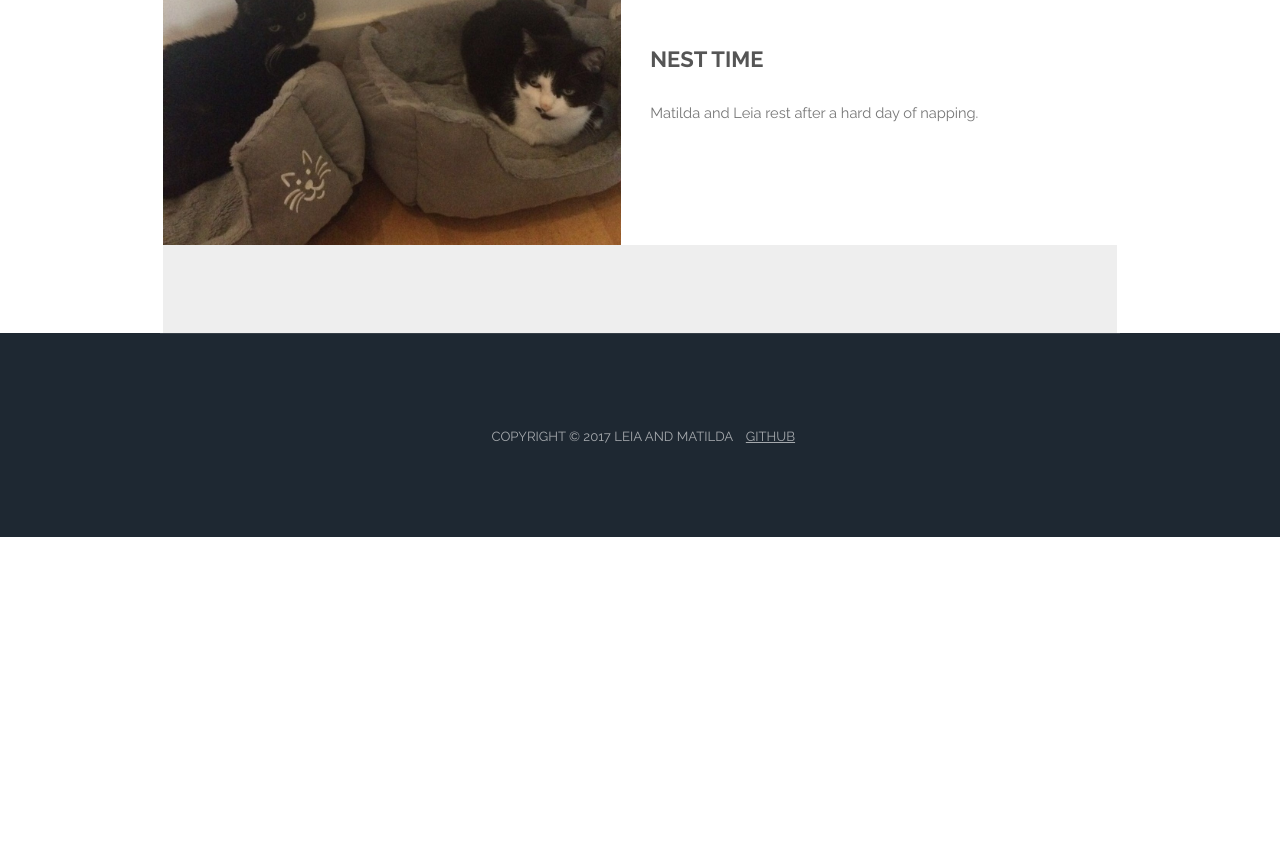
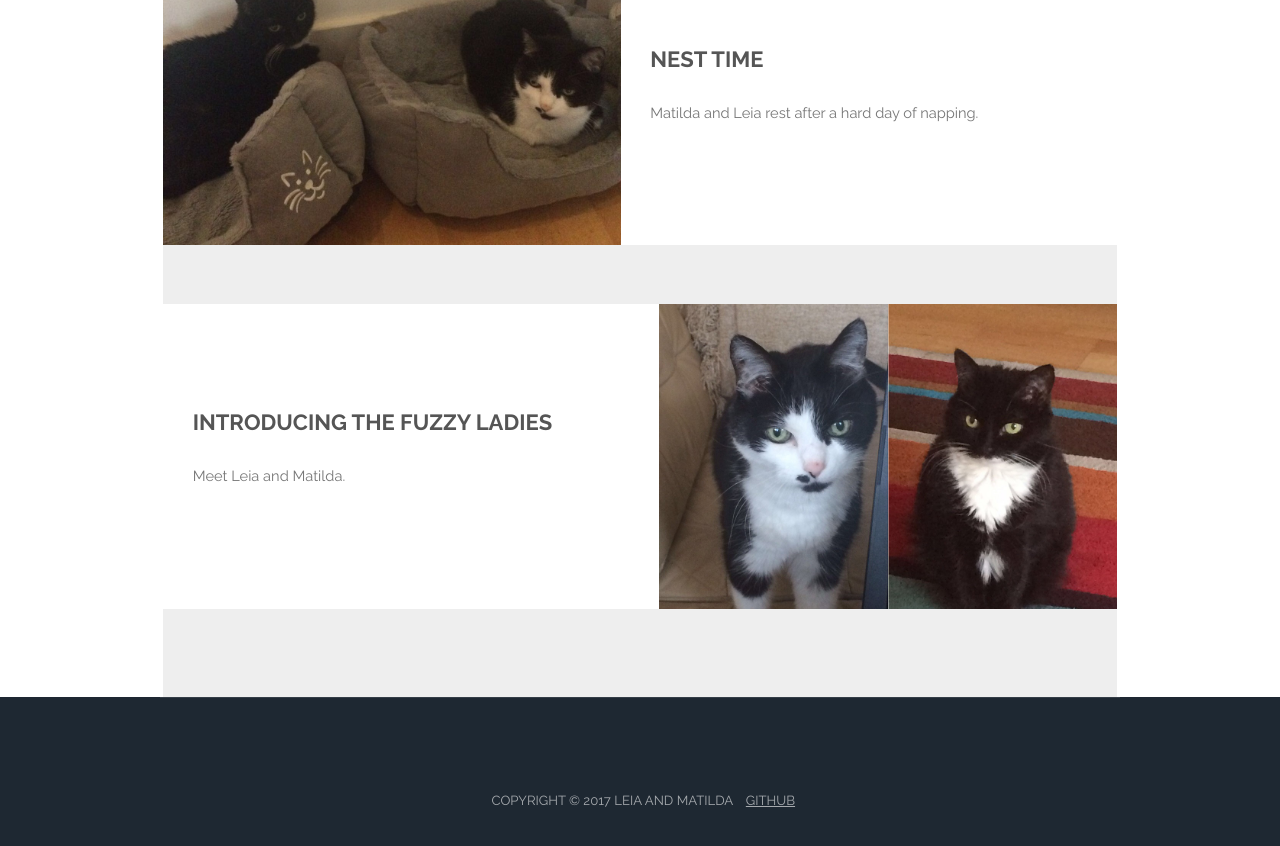
Before and after one commit to jaypalexa/leia-and-matilda, a Jekyll site: the page built from index.md, in a window 1280 px wide and 900 px high, scrolled down 2441 px. Shown: the top 846 px of the window. Built offline with Jekyll 4.4.1, drawn with Linux system fonts in a browser that asks for light colours; before the commit the page ends 2978 px from its top, so only the background shows below that.

Commit message:
Introducing Leia and Matilda post.

```diff
--- a/index.md
+++ b/index.md
@@ -41,5 +41,12 @@ description: A photo essay by Leia and Matilda
         <p>Matilda and Leia rest after a hard day of napping.</p>
       </div>
     </article>
+    <article class="feature right">
+      <span class="image"><a href="{{ site.url }}{{ site.baseurl }}/assets/images/20170306_leia_matilda.jpg"><img src="{{ site.url }}{{ site.baseurl }}/assets/images/20170306_leia_matilda.jpg" /></a></span>
+      <div class="content">
+        <h2>Introducing The Fuzzy Ladies</h2>
+        <p>Meet Leia and Matilda.</p>
+      </div>
+    </article>
   </div>
 </section>
```
Also changed, not shown: assets/images/20170306_leia_matilda.jpg (added).
